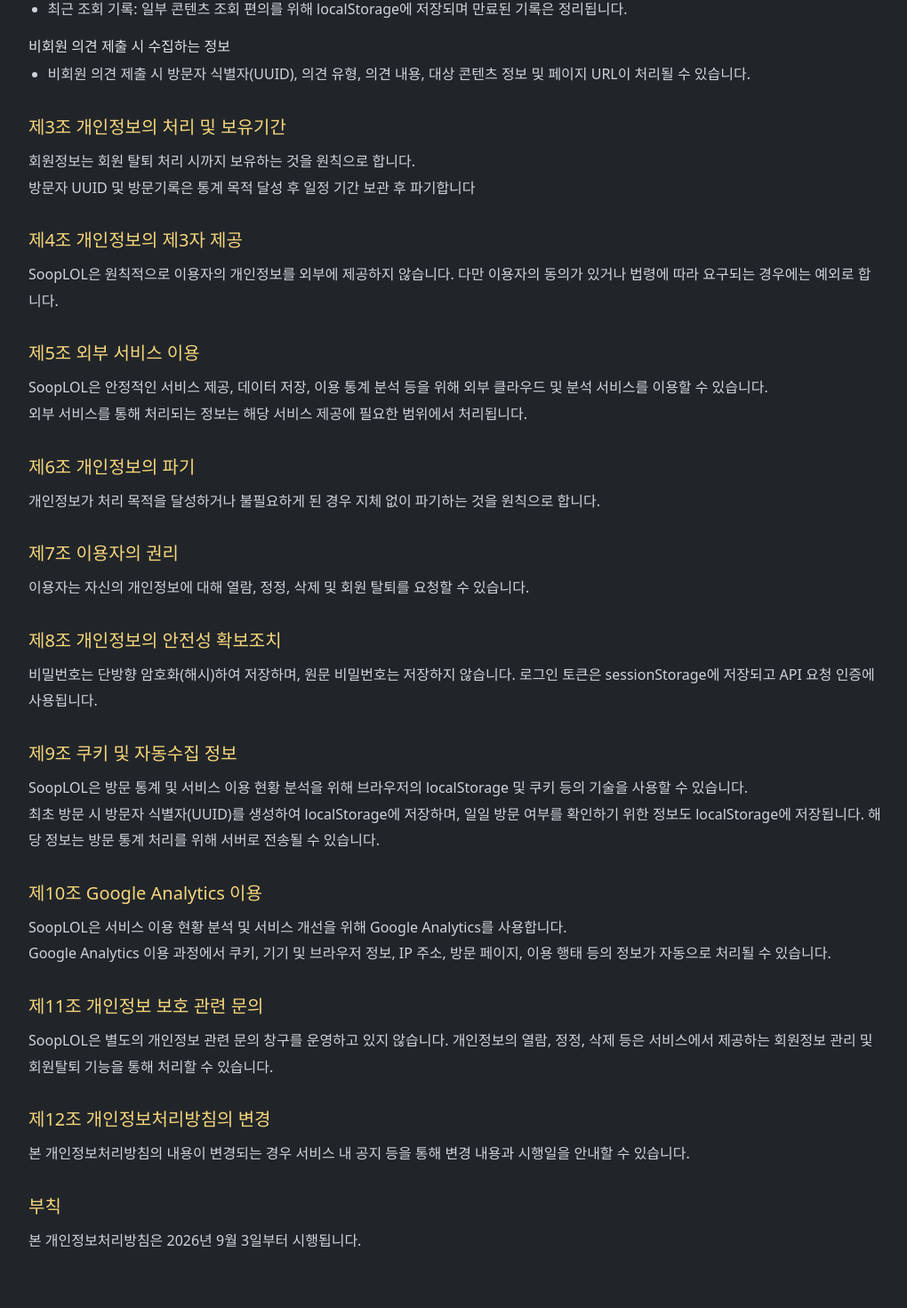
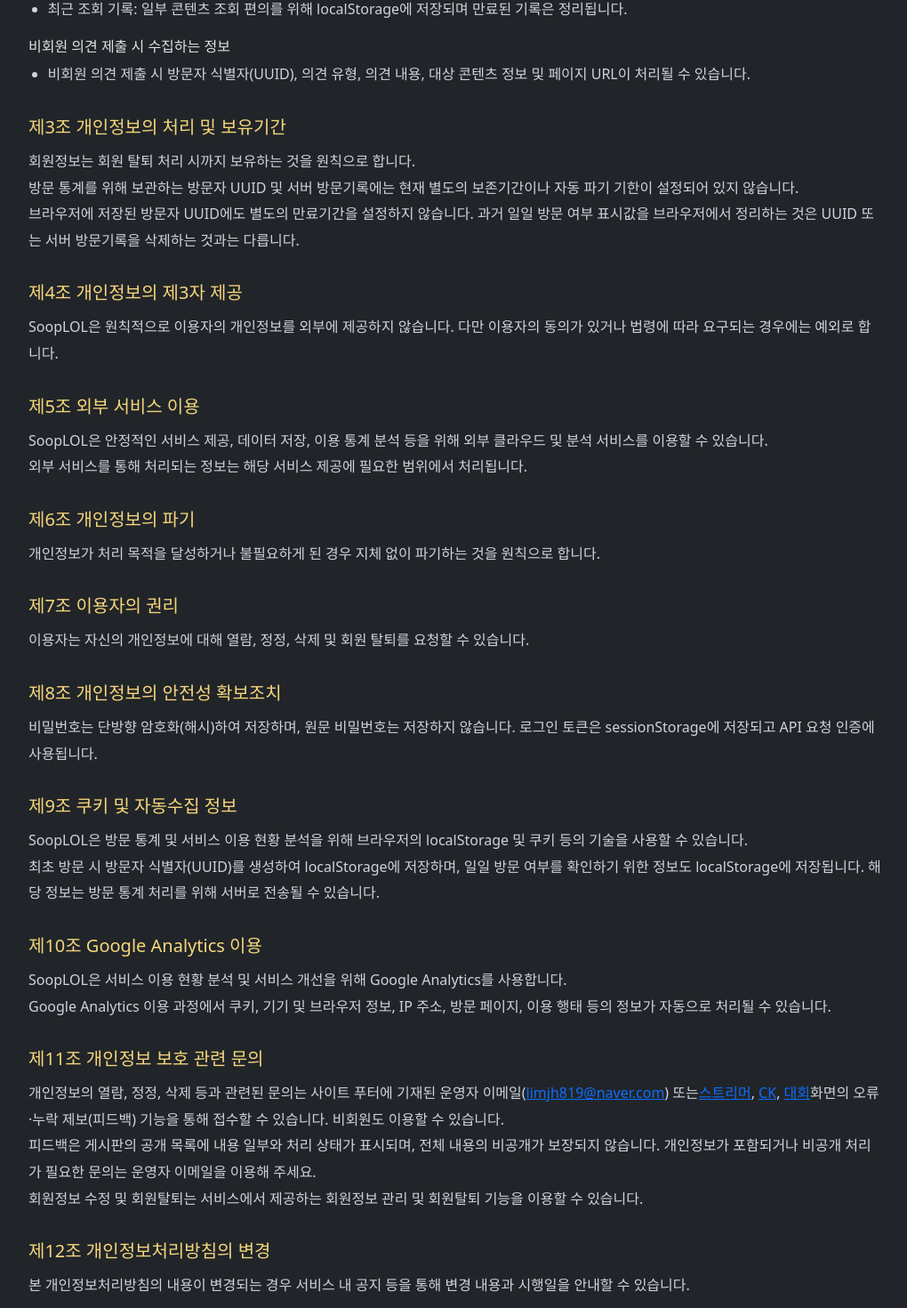
Before and after one commit to jaeyeah/LOLINFO-FE, a React (Vite) app in the folder lolinfo/: page /privacy in a window 1280 px wide. Shown: the part 792-2262 px from the top of the page at 89% size, without its empty margins (128-1148 px from the left). Built offline with nearby package versions, Linux system fonts and the light colour scheme; no server answers.

Commit message:
docs: 실제 운영 기준으로 개인정보처리방침·이용약관·소개 수정

```diff
--- a/lolinfo/src/components/About.jsx
+++ b/lolinfo/src/components/About.jsx
@@ -20,7 +20,7 @@ export default function About() {
                 <p className="about-lead">SOOP 롤 스트리머의 경기와 대회 기록을 한곳에서.</p>
                 <p>
                     SoopLOL은 SOOP에서 활동하는 리그 오브 레전드 스트리머의 CK 경기와 대회 기록을
-                    모아 보여주는 개인 운영 통계 서비스입니다. 스트리머별 기록과 대회 정보를 같은
+                    모아 보여주는 기록 및 통계 서비스입니다. 스트리머별 기록과 대회 정보를 같은
                     기준으로 살펴볼 수 있도록 정리하고 있습니다.
                 </p>
             </header>
@@ -121,9 +121,15 @@ export default function About() {
                 <section id="feedback" aria-labelledby="feedback-title">
                     <h2 id="feedback-title">데이터 수정 및 문의</h2>
                     <p>
-                        기록 누락이나 잘못된 정보는 각 스트리머, CK, 대회 상세 화면에 있는 오류·누락 제보 기능으로
-                        알려주세요. 서비스 이용 관련 문의와 기능 개선 의견은 <Link to="/board/write?category=문의">문의 게시판</Link>에서
-                        접수할 수 있습니다.
+                        이미지 사용이나 권리 관련 문의, 기록 누락 및 정보 오류는 푸터의 운영자 이메일
+                        (<a href="mailto:limjh819@naver.com">limjh819@naver.com</a>) 또는
+                        <Link to="/streamer">스트리머</Link>, <Link to="/ck">CK</Link>, <Link to="/tournament">대회</Link>
+                        화면의 오류·누락 제보(피드백) 기능으로 알려주세요. 비회원도 접수할 수 있습니다.
+                    </p>
+                    <p>
+                        피드백은 공개 목록에 내용 일부와 처리 상태가 표시되며, 전체 내용의 비공개가 보장되지 않습니다.
+                        개인정보가 포함되거나 비공개 처리가 필요한 문의는 운영자 이메일을 이용해 주세요.
+                        일반적인 서비스 문의와 기능 개선 의견은 로그인 후 <Link to="/board/write?category=문의">문의 게시판</Link>에서도 접수할 수 있습니다.
                     </p>
                     <p>
                         제보 내용은 운영자가 확인한 뒤 필요한 경우 기록에 반영합니다. 별도의 처리 기한은 안내하지 않습니다.
@@ -133,8 +139,13 @@ export default function About() {
                 <section aria-labelledby="operation-title">
                     <h2 id="operation-title">운영 안내</h2>
                     <p>
-                        SoopLOL은 개인이 개발·운영하는 비공식 서비스이며, SOOP 또는 Riot Games의 공식 서비스가 아닙니다.
-                        이 페이지에서 확인되지 않은 데이터 출처, 수집 방식 또는 이용 허락 여부는 별도로 단정하지 않습니다.
+                        SoopLOL은 개인이 개발·운영하는 비공식 기록 및 통계 서비스이며, SOOP의 공식 서비스가 아닙니다.
+                        경기 기록과 통계는 운영자가 수집·정리한 정보를 기반으로 하며, 누락이나 집계 범위에 따라 실제 전체 기록과 차이가 있을 수 있습니다.
+                    </p>
+                    <p>
+                        스트리머 식별과 정보 제공에 사용하는 프로필 이미지는 공개된 SOOP 프로필 정보를 기반으로
+                        SOOP의 프로필 이미지 제공 주소에서 불러옵니다. 이미지의 권리는 각 원 권리자에게 있으며,
+                        SoopLOL은 해당 이미지의 소유권을 주장하지 않습니다. 이미지 관련 문의는 위의 수정 및 문의 방법으로 접수해 주세요.
                     </p>
                 </section>
             </div>
--- a/lolinfo/src/components/Privacy.jsx
+++ b/lolinfo/src/components/Privacy.jsx
@@ -1,6 +1,7 @@
+import { Link } from "react-router-dom";
 import "./Privacy.css";
 
-const EFFECTIVE_DATE = "2026.09.03";
+const EFFECTIVE_DATE = "2026.09.17";
 
 export default function Privacy() {
     return (
@@ -22,7 +23,7 @@ export default function Privacy() {
                     <h3>비회원 의견 제출 시 수집하는 정보</h3><ul><li>비회원 의견 제출 시 방문자 식별자(UUID), 의견 유형, 의견 내용, 대상 콘텐츠 정보 및 페이지 URL이 처리될 수 있습니다.</li></ul>
                 </section>
 
-                <section><h2>제3조 개인정보의 처리 및 보유기간</h2><p>회원정보는 회원 탈퇴 처리 시까지 보유하는 것을 원칙으로 합니다. </p><p>방문자 UUID 및 방문기록은 통계 목적 달성 후 일정 기간 보관 후 파기합니다 </p></section>
+                <section><h2>제3조 개인정보의 처리 및 보유기간</h2><p>회원정보는 회원 탈퇴 처리 시까지 보유하는 것을 원칙으로 합니다. </p><p>방문 통계를 위해 보관하는 방문자 UUID 및 서버 방문기록에는 현재 별도의 보존기간이나 자동 파기 기한이 설정되어 있지 않습니다.</p><p>브라우저에 저장된 방문자 UUID에도 별도의 만료기간을 설정하지 않습니다. 과거 일일 방문 여부 표시값을 브라우저에서 정리하는 것은 UUID 또는 서버 방문기록을 삭제하는 것과는 다릅니다.</p></section>
 
                 <section>
                     <h2>제4조 개인정보의 제3자 제공</h2>
@@ -68,9 +69,17 @@ export default function Privacy() {
                 </section>
                 <section><h2>제11조 개인정보 보호 관련 문의</h2>
                     <p>
-                        SoopLOL은 별도의 개인정보 관련 문의 창구를 운영하고 있지 않습니다.
-                        개인정보의 열람, 정정, 삭제 등은 서비스에서 제공하는 회원정보 관리 및
-                        회원탈퇴 기능을 통해 처리할 수 있습니다.
+                        개인정보의 열람, 정정, 삭제 등과 관련된 문의는 사이트 푸터에 기재된
+                        운영자 이메일(<a href="mailto:limjh819@naver.com">limjh819@naver.com</a>) 또는
+                        <Link to="/streamer">스트리머</Link>, <Link to="/ck">CK</Link>, <Link to="/tournament">대회</Link>
+                        화면의 오류·누락 제보(피드백) 기능을 통해 접수할 수 있습니다. 비회원도 이용할 수 있습니다.
+                    </p>
+                    <p>
+                        피드백은 게시판의 공개 목록에 내용 일부와 처리 상태가 표시되며, 전체 내용의 비공개가
+                        보장되지 않습니다. 개인정보가 포함되거나 비공개 처리가 필요한 문의는 운영자 이메일을 이용해 주세요.
+                    </p>
+                    <p>
+                        회원정보 수정 및 회원탈퇴는 서비스에서 제공하는 회원정보 관리 및 회원탈퇴 기능을 이용할 수 있습니다.
                     </p>
                 </section>
 
@@ -84,7 +93,7 @@ export default function Privacy() {
 
                 <section>
                     <h2>부칙</h2>
-                    <p>본 개인정보처리방침은 2026년 9월 3일부터 시행됩니다.</p>
+                    <p>본 개인정보처리방침은 2026년 9월 17일부터 시행됩니다.</p>
                 </section>
             </div>
         </main>
--- a/lolinfo/src/components/Terms.jsx
+++ b/lolinfo/src/components/Terms.jsx
@@ -1,6 +1,7 @@
+import { Link } from "react-router-dom";
 import "./Terms.css";
 
-const EFFECTIVE_DATE = "2026년 9월 4일";
+const EFFECTIVE_DATE = "2026년 9월 17일";
 
 export default function Terms() {
     return (
@@ -65,8 +66,15 @@ export default function Terms() {
                         완전성 또는 정확성을 보장하지 않습니다.
                     </p>
                     <p>
-                        서비스 내 제3자의 상표, 로고, 이미지 및 기타 콘텐츠에 대한 권리는 해당
-                        권리자에게 있습니다.
+                        SoopLOL은 스트리머 식별과 정보 제공을 위해 공개된 SOOP 프로필 정보를 기반으로
+                        SOOP의 프로필 이미지 제공 주소에서 이미지를 불러와 표시합니다. 프로필 이미지를 포함한
+                        제3자의 상표, 로고, 이미지 및 기타 콘텐츠에 대한 권리는 각 원 권리자에게 있으며,
+                        SoopLOL은 해당 이미지의 소유권을 주장하지 않습니다.
+                    </p>
+                    <p>
+                        이미지 사용 및 권리 관련 문의는 푸터의 운영자 이메일(<a href="mailto:limjh819@naver.com">limjh819@naver.com</a>)
+                        또는 각 화면의 피드백 기능으로 접수할 수 있으며, 확인 후 필요한 조치를 진행합니다.
+                        접수 방법은 <Link to="/about#feedback">수정 및 문의 안내</Link>에서 확인할 수 있습니다.
                     </p>
                 </section>
 
```
